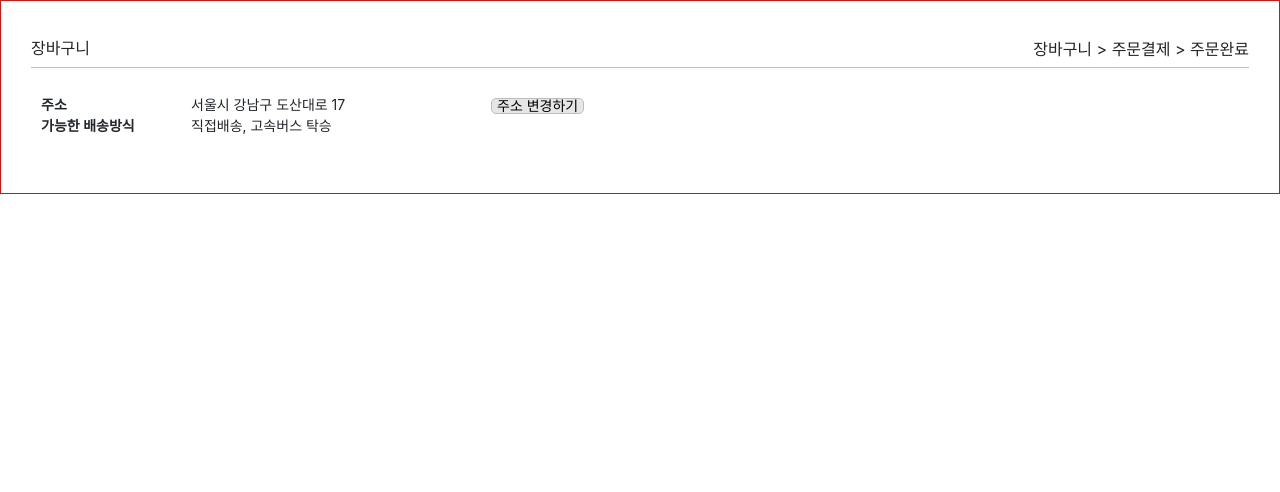
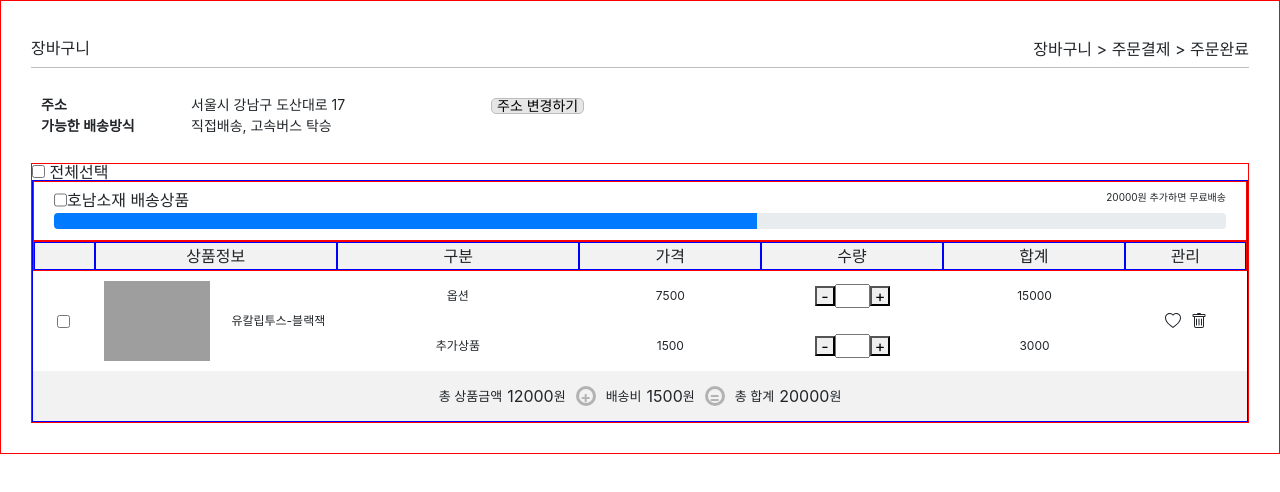
Before and after one commit to kjb9301/counter-test, a React (Create React App) app: page /basket in a window 1280 px wide. Shown: the top 492 px of the page. Built offline with nearby package versions, Linux system fonts and the light colour scheme; grey boxes are pictures that could not be loaded.

Commit message:
feat: Fetching data from context store

```diff
--- a/src/contexts/BasketProvider.tsx
+++ b/src/contexts/BasketProvider.tsx
@@ -4,23 +4,35 @@ import { BasketItem, DeliveryFee } from '../lib/types/basketPageTypes';
 
 type InitialState = {
   basketItems: BasketItem[] | null;
+  basketItemsByArea: BasketItem[][] | null;
   deliveryFees: DeliveryFee[] | null;
 };
 
-type Action = any;
+type Action = {
+  type: 'GET_BASKET_ITEMS';
+  payload: { list: BasketItem[]; listByArea: BasketItem[][] };
+};
 
 type InitialDispatch = Dispatch<Action>;
+
+const initialState: InitialState = {
+  basketItems: null,
+  basketItemsByArea: null,
+  deliveryFees: null,
+};
 
 export const StateContext = createContext<InitialState | null>(null);
 export const DispatchContext = createContext<InitialDispatch | null>(null);
 
-const initialState = {
-  basketItems: null,
-  deliveryFees: null,
-};
-
 function basketReducer(state: InitialState, action: Action): InitialState {
   switch (action.type) {
+    case 'GET_BASKET_ITEMS':
+      const { list, listByArea } = action.payload;
+      return {
+        ...state,
+        basketItems: list,
+        basketItemsByArea: listByArea,
+      };
     default:
       throw new Error('unhandled action');
   }
--- a/src/pages/basket/components/BasketTable.tsx
+++ b/src/pages/basket/components/BasketTable.tsx
@@ -1,23 +1,15 @@
-import React, { useState, useEffect } from 'react';
+import React, { useEffect } from 'react';
 import styled from 'styled-components';
 import axios from 'axios';
 
+import { BasketItem } from '../../../lib/types/basketPageTypes';
+import { useBasketState, useBasketDispatch } from '../../../hooks/useContext';
+
 import ProductTableByArea from './ProductTableByArea';
 
-type BasketItem = {
-  id: number;
-  title: string;
-  deliveryPlace: string;
-  deliveryType: string;
-  productOption: string;
-  productImage: string;
-  price: number;
-  etcTitle: string;
-  etcPrice: number;
-};
-
 function BasketTable() {
-  const [basketList, setBasketList] = useState<BasketItem[][] | null>(null);
+  const { basketItemsByArea } = useBasketState();
+  const dispatch = useBasketDispatch();
 
   useEffect(() => {
     const getData = async () => {
@@ -25,10 +17,12 @@ function BasketTable() {
         .get('data/basketItems.json')
         .then((res) => {
           if (res.status === 200) {
-            const basketItems: BasketItem[] = res.data.basketItems;
-            // const data = createProductListByArea(basketItems);
-
-            // setBasketList(data);
+            const basketItems = res.data.basketItems;
+            const basketItemsByArea = createProductListByArea(basketItems);
+            dispatch({
+              type: 'GET_BASKET_ITEMS',
+              payload: { list: basketItems, listByArea: basketItemsByArea },
+            });
           }
         })
         .catch((err) => {
@@ -54,7 +48,7 @@ function BasketTable() {
     return basketListByArea;
   };
 
-  if (!basketList) return null;
+  if (!basketItemsByArea) return null;
   return (
     <Wrapper>
       <input type='checkbox' /> 전체선택
@@ -67,4 +61,4 @@ const Wrapper = styled.div`
   border: 1px solid red;
 `;
 
-export default BasketTable;
+export default React.memo(BasketTable);
--- a/src/pages/basket/index.tsx
+++ b/src/pages/basket/index.tsx
@@ -1,5 +1,7 @@
 import React from 'react';
 import styled from 'styled-components';
+
+import { BasketProvider } from '../../contexts/BasketProvider';
 
 import Header from './components/Header';
 import UserInfo from './components/UserInfo';
@@ -7,11 +9,13 @@ import BasketTable from './components/BasketTable';
 
 function BasketPage() {
   return (
-    <Wrapper>
-      <Header />
-      <UserInfo />
-      <BasketTable />
-    </Wrapper>
+    <BasketProvider>
+      <Wrapper>
+        <Header />
+        <UserInfo />
+        <BasketTable />
+      </Wrapper>
+    </BasketProvider>
   );
 }
 
--- a/tsconfig.json
+++ b/tsconfig.json
@@ -6,7 +6,7 @@
     "skipLibCheck": true,
     "esModuleInterop": true,
     "allowSyntheticDefaultImports": true,
-    "strict": true,
+    "strict": false,
     "forceConsistentCasingInFileNames": true,
     "module": "esnext",
     "moduleResolution": "node",
```
